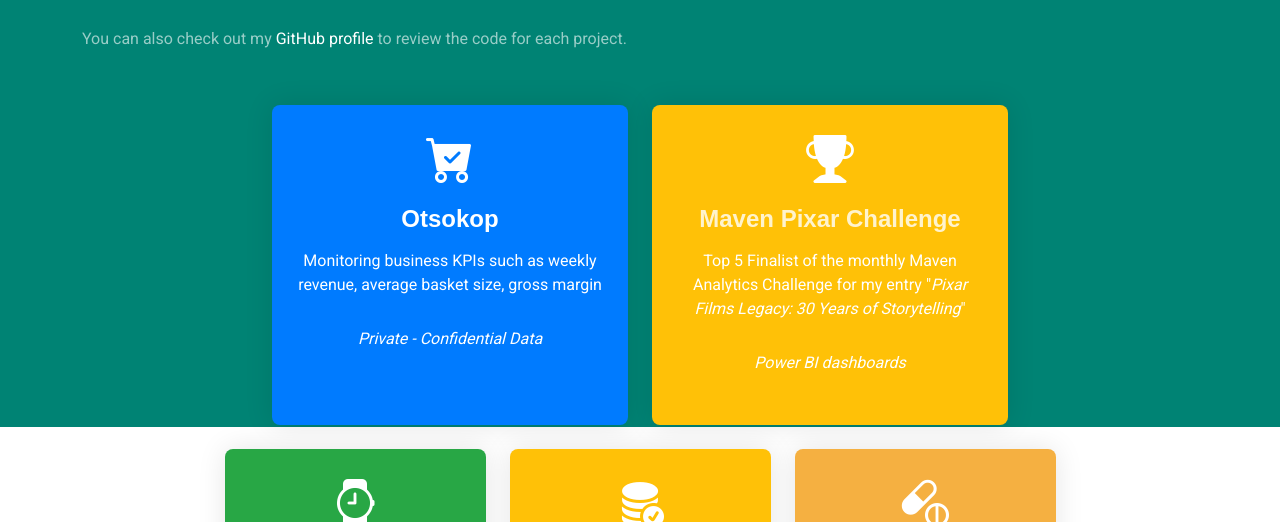
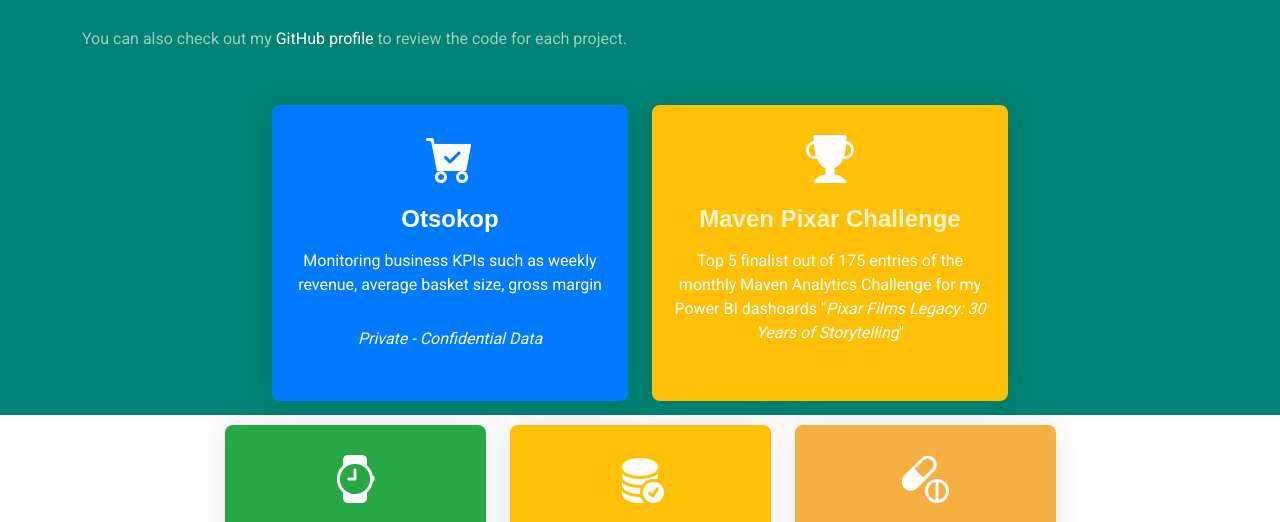
Before and after one commit to isa-pilpre/isa-pilpre.github.io, a plain HTML site: page index.html in a window 1280 px wide. Shown: the part 262-784 px from the top of the page. Drawn offline with Linux system fonts and the light colour scheme.

Commit message:
fix wording

```diff
--- a/index.html
+++ b/index.html
@@ -140,9 +140,8 @@
               <div class="icon-box icon-box-yellow">
                 <div class="icon"><i class="bi bi-trophy-fill"></i></div>
                   <h4 class="title"><a href="https://mavenanalytics.io/project/29888" class="stretched-link">Maven Pixar Challenge</a></h4>
-                <p>Top 5 Finalist of the monthly <a href="https://mavenanalytics.io/challenges/maven-pixar-challenge/967013fc-1ff2-4453-a1ac-1ac1e0624c52">Maven Analytics
-                  Challenge</a> for my entry "<i>Pixar Films Legacy: 30 Years of Storytelling</i>"</p>
-                  <p><em>Power BI dashboards</em></p>
+                <p>Top 5 finalist out of 175 entries of the monthly <a href="https://mavenanalytics.io/challenges/maven-pixar-challenge/967013fc-1ff2-4453-a1ac-1ac1e0624c52">Maven Analytics
+                  Challenge</a> for my Power BI dashoards "<i>Pixar Films Legacy: 30 Years of Storytelling</i>"</p>
               </div>
             </div><!-- End Icon Box -->
 
```
